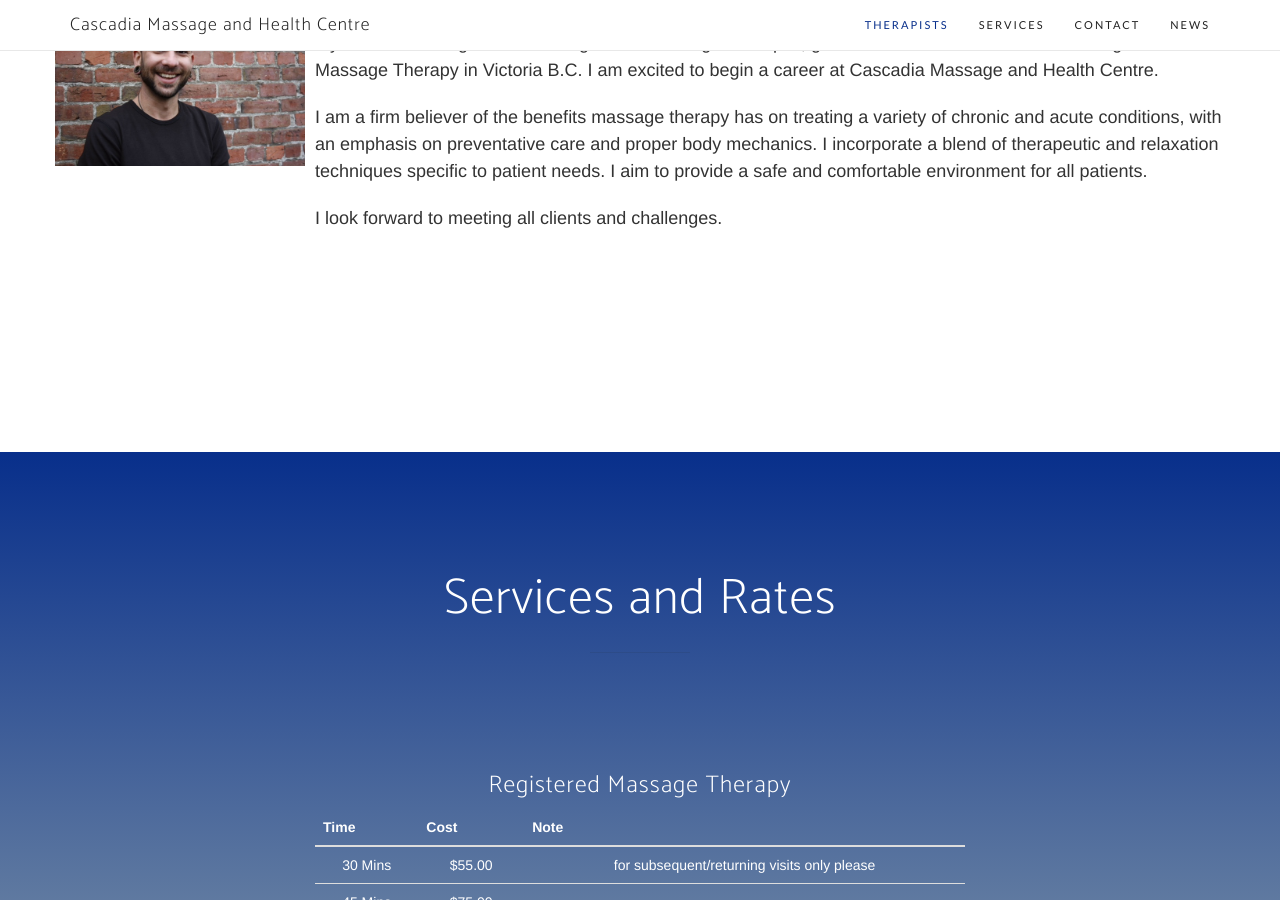
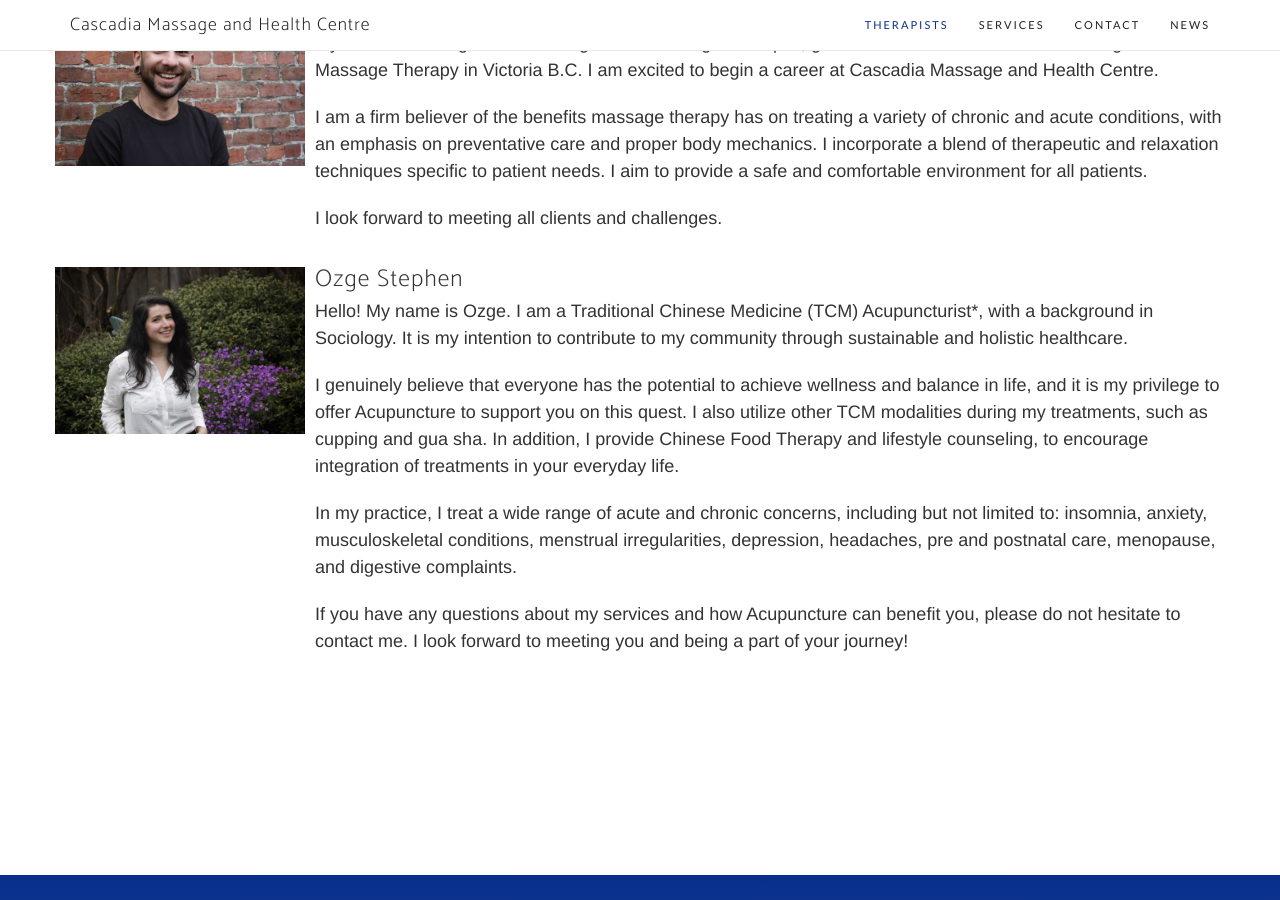
Before and after one commit to cbrucermt/cascadiahealth, a Jekyll site: the page built from index.html, in a window 1280 px wide and 900 px high, scrolled down 1680 px. Built offline with Jekyll 4.4.1, drawn with Linux system fonts in a browser that asks for light colours; nearby versions of some CDN libraries; some web fonts are replaced; the list of posts is cut into pages by our own code; some of the changed text lies outside the part shown.

Commit message:
Add Ozge profile to the site

```diff
--- a/index.html
+++ b/index.html
@@ -40,6 +40,7 @@ layout: main
                     <p>I’m always accepting new clients and look forward to working with you! Feel free to contact me if you have any questions!!</p>
                 </div>
             </div>
+
             <div class="media">
                 <div class="media-left">
                     <img src="/img/profile-kiel.jpg" class="media-object" style="max-width: 25rem;"/>
@@ -49,6 +50,20 @@ layout: main
                     <p>My name is Kiel Agius. I am a Registered Massage Therapist, graduated from The West Coast College Of Massage Therapy in Victoria B.C. I am excited to begin a career at Cascadia Massage and Health Centre.</p>
                     <p>I am a firm believer of the benefits massage therapy has on treating a variety of chronic and acute conditions, with an emphasis on preventative care and proper body mechanics. I incorporate a blend of therapeutic and relaxation techniques specific to patient needs. I aim to provide a safe and comfortable environment for all patients.</p>
                     <p>I look forward to meeting all clients and challenges.</p>
+                </div>
+            </div>
+
+
+            <div class="media">
+                <div class="media-left">
+                    <img src="/img/profile-ozge.png" class="media-object" style="max-width: 25rem;"/>
+                </div>
+                <div class="media-body">
+                    <h3 class="media-heading">Ozge Stephen</h3>
+                    <p>Hello! My name is Ozge. I am a Traditional Chinese Medicine (TCM) Acupuncturist*, with a background in Sociology. It is my intention to contribute to my community through sustainable and holistic healthcare.</p>
+                    <p>I genuinely believe that everyone has the potential to achieve wellness and balance in life, and it is my privilege to offer Acupuncture to support you on this quest. I also utilize other TCM modalities during my treatments, such as cupping and gua sha. In addition, I provide Chinese Food Therapy and lifestyle counseling, to encourage integration of treatments in your everyday life.</p>
+                    <p>In my practice, I treat a wide range of acute and chronic concerns, including but not limited to: insomnia, anxiety, musculoskeletal conditions, menstrual irregularities, depression, headaches, pre and postnatal care, menopause, and digestive complaints.</p>
+                    <p>If you have any questions about my services and how Acupuncture can benefit you, please do not hesitate to contact me. I look forward to meeting you and being a part of your journey!</p>
                 </div>
             </div>
         </section>
@@ -102,6 +117,36 @@ layout: main
                         </tr>
                     </tbody>
                 </table>
+            </div>
+        </section>
+
+        <section class="row">
+            <h3>Registered Acupuncturist Therapy</h3>
+            <div>
+                <table class="table" style="max-width: 65rem; margin: auto;">
+                    <thead>
+                        <th>Time</th>
+                        <th>Cost</th>
+                        <th>Note</th>
+                    </thead>
+                    <tbody>
+                    <tr>
+                        <td>90 Mins</td>
+                        <td>$110.00</td>
+                        <td>Initial treatment. A comprehensive patient intake and history, consultation on treatment plan, and treatment.</td>
+                    </tr>
+                    <tr>
+                        <td>60 Mins</td>
+                        <td>$80.00</td>
+                        <td>Follow-up treatment.</td>
+                    </tr>
+                    <tr>
+                        <td>30 Mins</td>
+                        <td>$40.00</td>
+                        <td>Cupping/Gua Sha. <br/> For returning patients only please. These modalities can be requested as a part of you Acupuncture treatment, and will be offered by your practitioner when applicable to your treatment plan.</td>
+                    </tr>
+                    </tbody>
+            </table>
         </section>
     </div>
 </section>
```
Also changed, not shown: img/profile-ozge.png (added).
